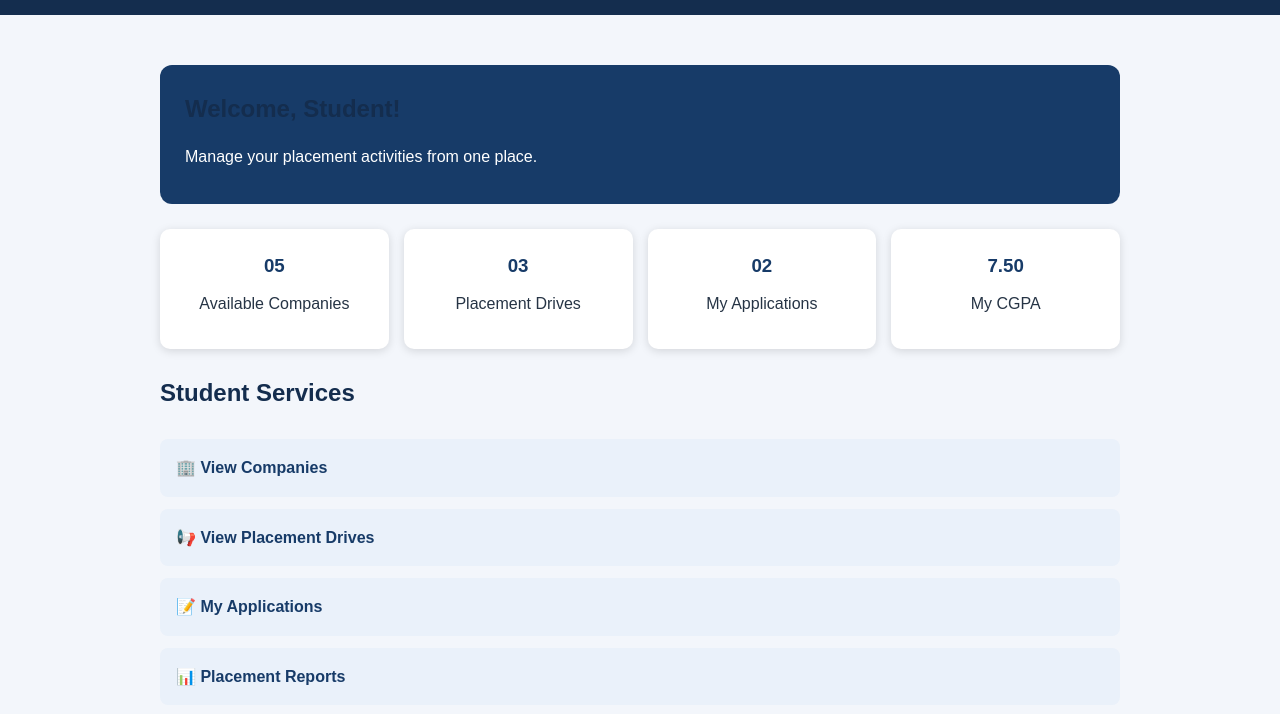
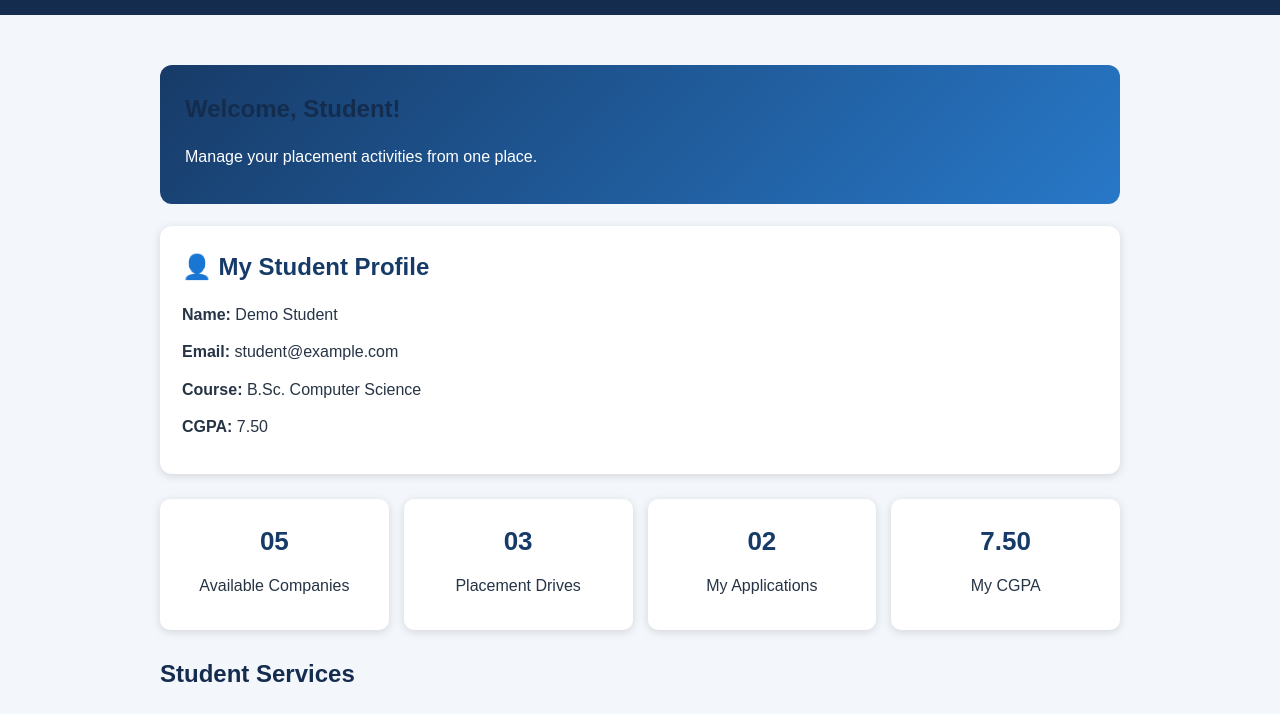
Before and after one commit to omghawate06-alt/Training-Placement-System, a website: page student.html in a window 1280 px wide. Shown: the part 56-770 px from the top of the page. Drawn offline with Linux system fonts and the light colour scheme.

Commit message:
Update student.html

```diff
--- a/student.html
+++ b/student.html
@@ -6,28 +6,38 @@
     <meta name="viewport" content="width=device-width, initial-scale=1.0">
     <title>Student Dashboard</title>
     <link rel="stylesheet" href="style.css">
-
     <style>
         .dashboard {
             max-width: 1000px;
             margin: 30px auto;
             padding: 20px;
         }
-
         .welcome {
-            background: #173b68;
+            background: linear-gradient(135deg, #173b68, #2878c8);
             color: white;
             padding: 25px;
             border-radius: 12px;
         }
-
+        .profile {
+            background: white;
+            padding: 22px;
+            margin-top: 22px;
+            border-radius: 12px;
+            box-shadow: 0 2px 10px #0002;
+        }
+        .profile h2 {
+            color: #173b68;
+            margin-top: 0;
+        }
+        .profile p {
+            margin: 12px 0;
+        }
         .cards {
             display: grid;
             grid-template-columns: repeat(auto-fit, minmax(140px, 1fr));
             gap: 15px;
             margin-top: 25px;
         }
-
         .card {
             background: white;
             padding: 22px;
@@ -35,17 +45,15 @@
             box-shadow: 0 2px 10px #0002;
             text-align: center;
         }
-
         .card h3 {
             color: #173b68;
+            font-size: 26px;
         }
-
         .dashboard-links {
             display: grid;
             gap: 12px;
             margin-top: 25px;
         }
-
         .dashboard-links a {
             display: block;
             background: #eaf1fa;
@@ -55,10 +63,12 @@
             text-decoration: none;
             font-weight: bold;
         }
+        .dashboard-links a:hover {
+            background: #d5e5f8;
+        }
     </style>
 </head>
 <body>
-
 <header>
     <h1>Training and Placement Cell</h1>
     <nav>
@@ -66,47 +76,44 @@
         <a href="login.html">Logout</a>
     </nav>
 </header>
-
 <main class="dashboard">
-
     <section class="welcome">
         <h2>Welcome, Student!</h2>
         <p>Manage your placement activities from one place.</p>
     </section>
-
+    <section class="profile">
+        <h2>👤 My Student Profile</h2>
+        <p><strong>Name:</strong> Demo Student</p>
+        <p><strong>Email:</strong> student@example.com</p>
+        <p><strong>Course:</strong> B.Sc. Computer Science</p>
+        <p><strong>CGPA:</strong> 7.50</p>
+    </section>
     <section class="cards">
         <div class="card">
             <h3>05</h3>
             <p>Available Companies</p>
         </div>
-
         <div class="card">
             <h3>03</h3>
             <p>Placement Drives</p>
         </div>
-
         <div class="card">
             <h3>02</h3>
             <p>My Applications</p>
         </div>
-
         <div class="card">
             <h3>7.50</h3>
             <p>My CGPA</p>
         </div>
     </section>
-
     <section class="dashboard-links">
         <h2>Student Services</h2>
-
         <a href="companies.html">🏢 View Companies</a>
         <a href="drives.html">📢 View Placement Drives</a>
         <a href="applications.html">📝 My Applications</a>
         <a href="reports.html">📊 Placement Reports</a>
         <a href="index.html">🏠 Back to Home</a>
     </section>
-
 </main>
-
 </body>
 </html>
```
